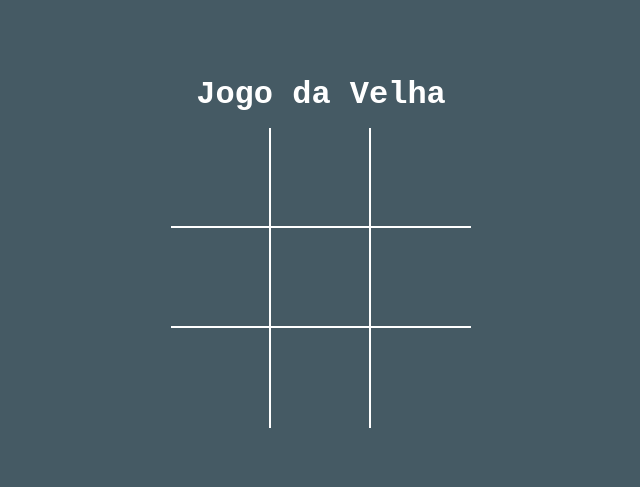
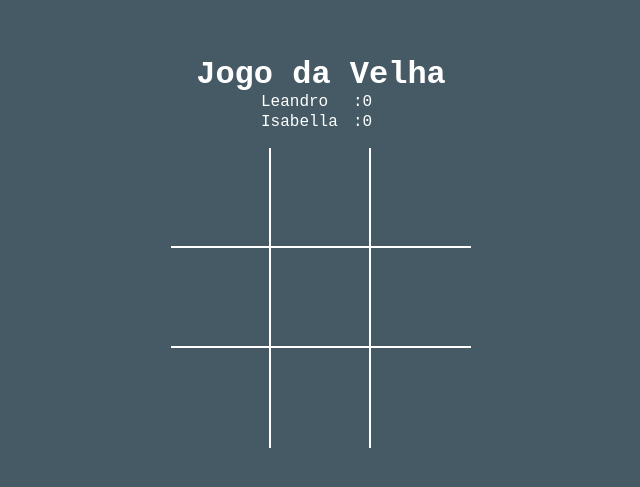
Before and after one commit to leandrodasilvaalves/jogo-da-velha-react, a React (Create React App) app: page / in a window 1280 px wide. Shown: the part 141-628 px from the top of the page, without its empty margins (319-959 px from the left). Built offline with nearby package versions, Linux system fonts and the light colour scheme.

Commit message:
Add layout players

```diff
--- a/src/componentes/player/index.jsx
+++ b/src/componentes/player/index.jsx
@@ -1,6 +1,8 @@
 import React from 'react';
+import './style.css';
 
 export default props =>
   <div>
-    <div>{props.name} : 00</div>
+    <div className="player">
+      <span className="player-name">{props.name}</span> : <span className="player-victories">{ props.victories }</span></div>
   </div>
--- a/src/componentes/player/style.css
+++ b/src/componentes/player/style.css
@@ -0,0 +1,16 @@
+.player{
+  display: flex;
+  width: 120px;
+  height: 20px;
+  text-align: left;
+  margin-left: auto;
+  margin-right: auto;
+}
+
+.player-name{
+  width: 100px;
+}
+
+.player-victories{
+  width: 20px;
+}
--- a/src/componentes/tabuleiro/index.jsx
+++ b/src/componentes/tabuleiro/index.jsx
@@ -2,11 +2,22 @@ import React, { Component } from 'react';
 import "./style.css";
 
 import Button from '../button';
+import Player from '../player';
 
 const initialState = {
   values: Array(9).fill(null),
   count: 0,
   vencedor: false,
+  players:[
+    {
+      nome: 'Leandro',
+      vitorias: 0
+    },
+    {
+      nome: 'Isabella',
+      vitorias: 0
+    },
+  ]
 };
 
 export default class Tabuleiro extends Component {
@@ -37,10 +48,9 @@ export default class Tabuleiro extends Component {
 
   verificarVencedor(){
     for(const forma of this.formasDeGanho){
-      const a = this.state.values[forma[0]];
-      const b = this.state.values[forma[1]];
-      const c = this.state.values[forma[2]];
-      if(a && b && c && a === b && b === c){
+      const[f1, f2, f3] = forma;
+      const [v1,v2,v3 ] = [this.state.values[f1], this.state.values[f2], this.state.values[f3]];
+      if(v1 && v2 && v3 && v1 === v2 && v2 === v3){
         alert('Ganhou');
         this.setState({vencedor: true});
         return;
@@ -51,6 +61,9 @@ export default class Tabuleiro extends Component {
   render() {
     const onClick = indice => this.clickButton(indice);
     return (
+      <div>
+        <Player name={this.state.players[0].nome} victories={this.state.players[0].vitorias}/>
+        <Player name={this.state.players[1].nome} victories={this.state.players[1].vitorias}/>
         <div className="tabuleiro">
           {
             this.state.values.map((item, index) =>(
@@ -58,6 +71,7 @@ export default class Tabuleiro extends Component {
             ))
           }
         </div>
+      </div>
     )
   }
 }
```
Lines whose indentation alone changed are shown as unchanged.
